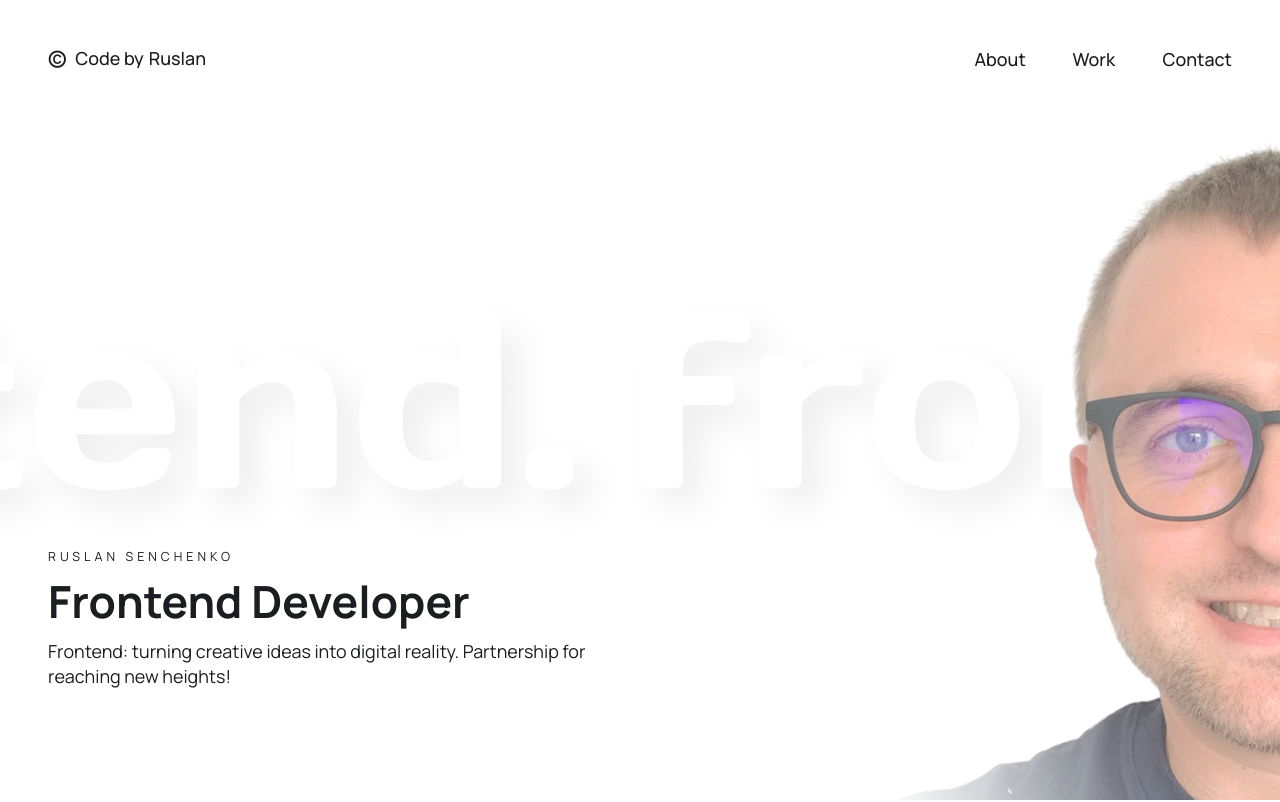
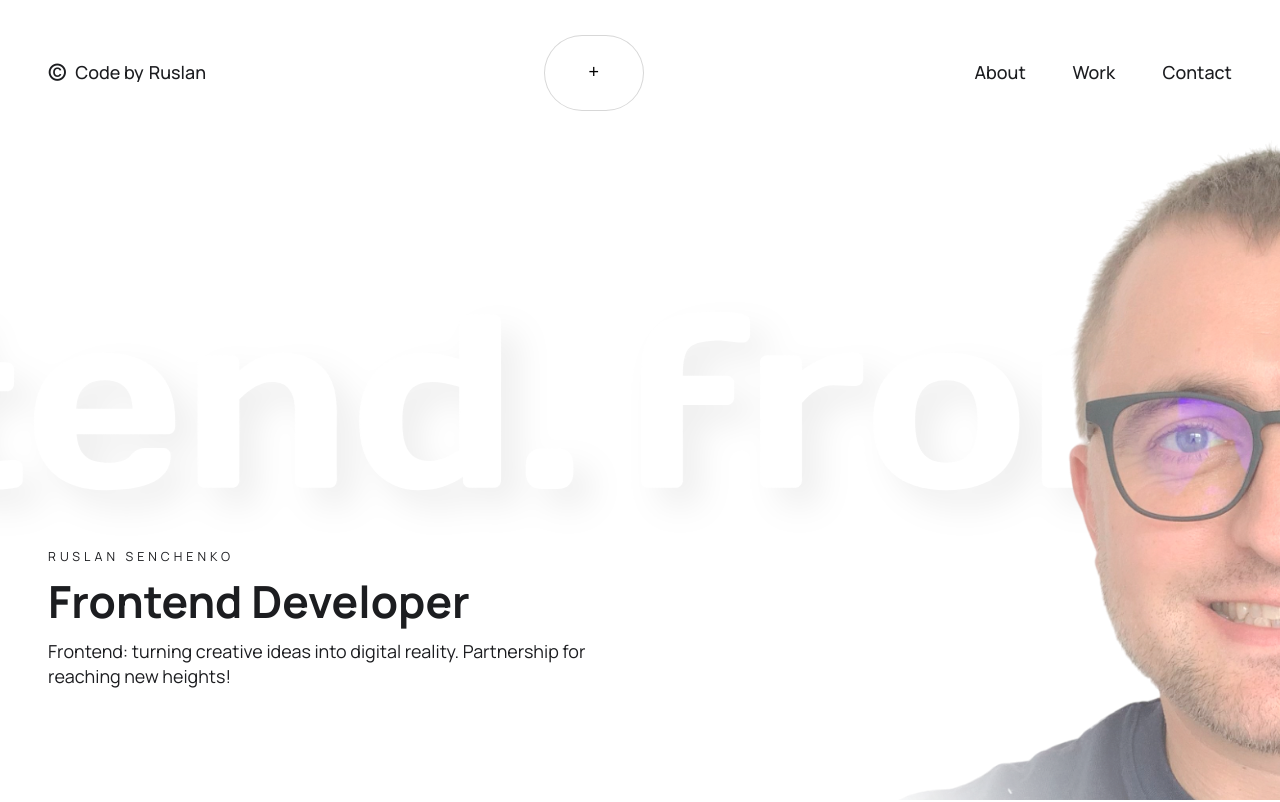
Before and after one commit to ssenick/ssenick-portfolio, a React (Vite) app: page / in a window 1280 px wide. Shown: the top 802 px of the page. Built offline with nearby package versions, Linux system fonts and the light colour scheme.

Commit message:
added theme button for test

```diff
--- a/src/Layout/Header/ui/Header/Header.tsx
+++ b/src/Layout/Header/ui/Header/Header.tsx
@@ -2,8 +2,10 @@ import { memo, useContext, useState } from 'react';
 import { useLocation } from 'react-router-dom';
 
 import { MediaQueryContext } from '@/app/poviders/MediaQueryProvider';
+import { useTheme } from '@/app/poviders/ThemeProvider';
 import { classNames } from '@/helpers/classNames/classNames';
 import { MenuBtn } from '@/Layout/Header/ui/MenuBtn/MenuBtn';
+import { AppButton } from '@/UI/AppButton/AppButton';
 
 import { BurgerBtn } from '../BurgerBtn/BurgerBtn';
 import { Nav } from '../Nav/Nav';
@@ -21,11 +23,12 @@ const Header = memo((props: HeaderProps) => {
    const [activeBurger, setActiveBurger] = useState(false);
    const { isMobile } = useContext(MediaQueryContext);
    const location = useLocation();
-
+   const { toggleTheme } = useTheme();
    return (
       <div className={classNames(cls.Header, {}, [className])}>
          <nav className={cls.wrapper}>
             <NavToHome />
+            <AppButton onClick={() => toggleTheme()}>+</AppButton>
             {isMobile ? <MenuBtn setActiveButton={setActiveBurger} /> : <Nav location={location.pathname} />}
             <BurgerBtn
                activeButton={activeBurger}
```
